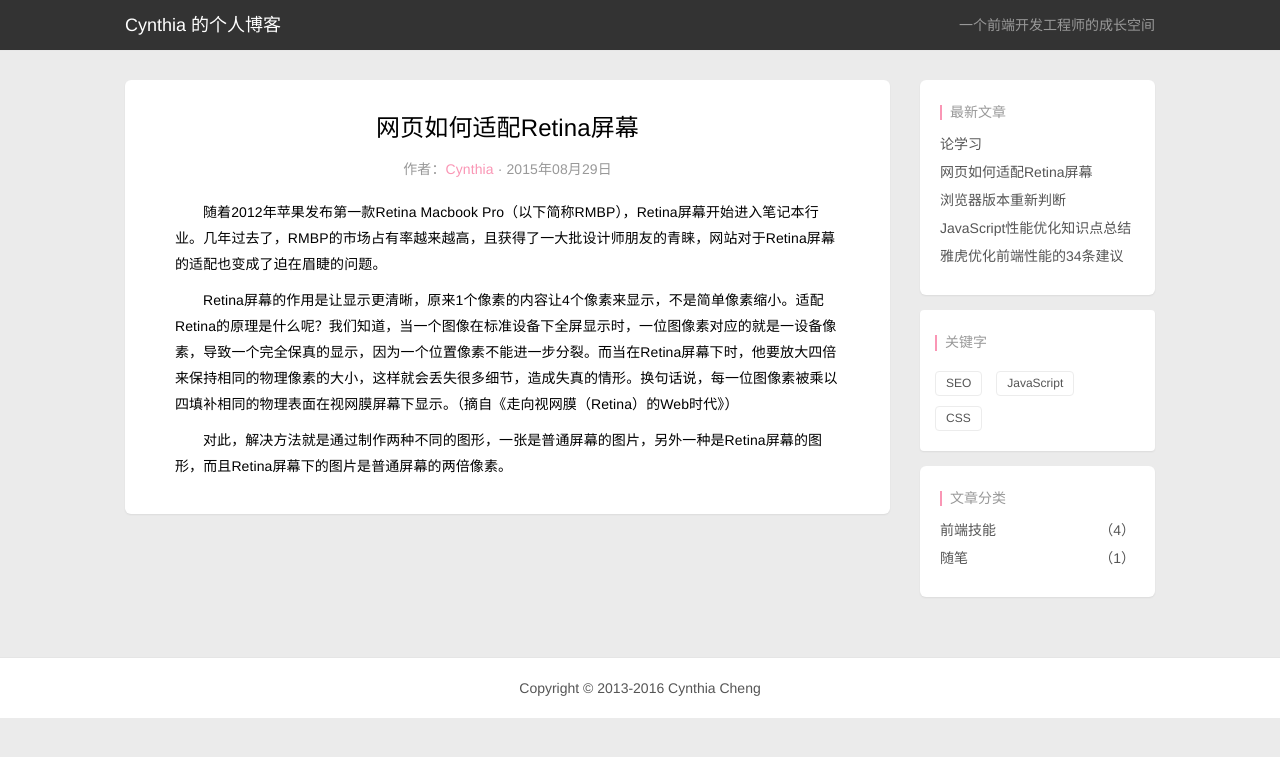
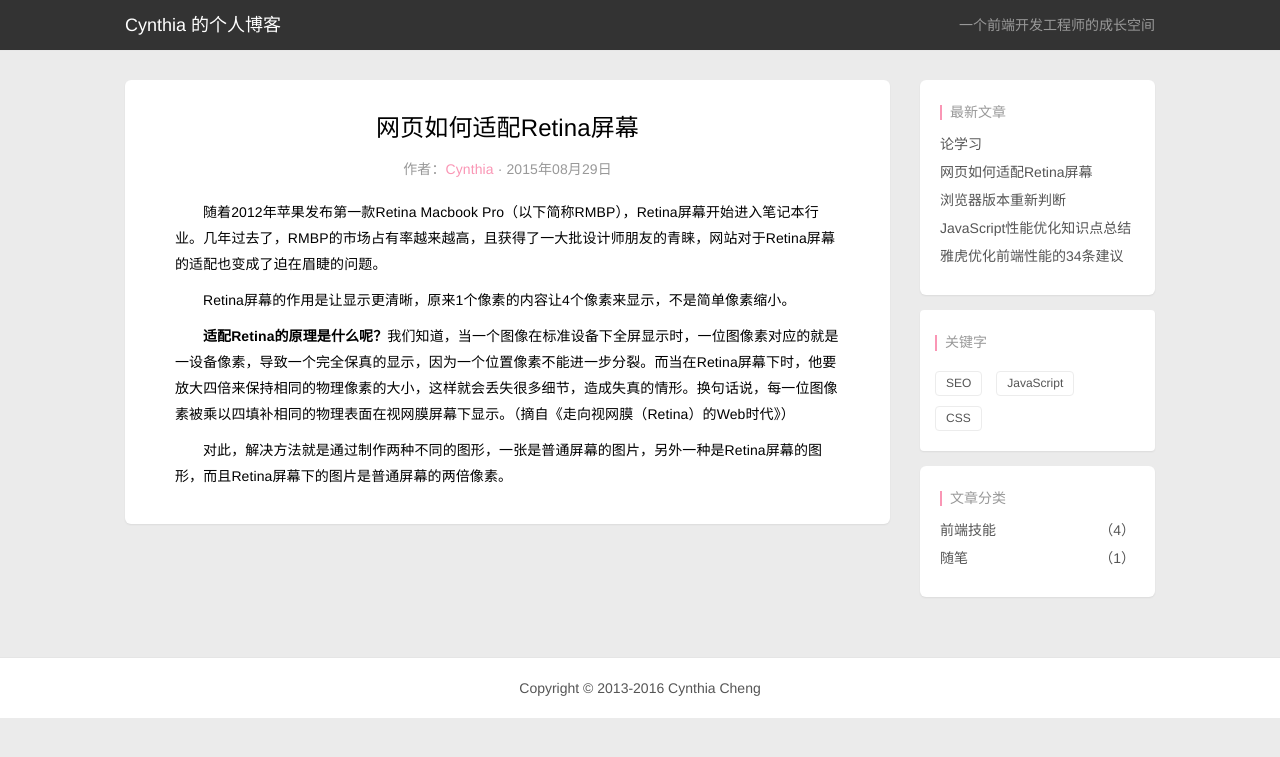
Before and after one commit to ChengYiFan/Blog, a Jekyll site: the page built from _posts/2015-08-29-how-page-adapter-retina-screen.html, in a window 1280 px wide. Shown: the top 757 px of the page. Built offline with Jekyll 4.4.1, drawn with Linux system fonts in a browser that asks for light colours; nearby versions of some CDN libraries; Markdown is read by kramdown in place of the engine named in the settings.

```diff
--- a/_posts/2015-08-29-how-page-adapter-retina-screen.html
+++ b/_posts/2015-08-29-how-page-adapter-retina-screen.html
@@ -12,6 +12,7 @@ excerpt: 随着2012年苹果发布第一款Retina Macbook Pro（以下简称RMBP
 </p>
 <article>
     <p>&nbsp;&nbsp;&nbsp;&nbsp;&nbsp;&nbsp;&nbsp;随着2012年苹果发布第一款Retina Macbook Pro（以下简称RMBP），Retina屏幕开始进入笔记本行业。几年过去了，RMBP的市场占有率越来越高，且获得了一大批设计师朋友的青睐，网站对于Retina屏幕的适配也变成了迫在眉睫的问题。</p>
-    <p>&nbsp;&nbsp;&nbsp;&nbsp;&nbsp;&nbsp;&nbsp;Retina屏幕的作用是让显示更清晰，原来1个像素的内容让4个像素来显示，不是简单像素缩小。适配Retina的原理是什么呢？我们知道，当一个图像在标准设备下全屏显示时，一位图像素对应的就是一设备像素，导致一个完全保真的显示，因为一个位置像素不能进一步分裂。而当在Retina屏幕下时，他要放大四倍来保持相同的物理像素的大小，这样就会丢失很多细节，造成失真的情形。换句话说，每一位图像素被乘以四填补相同的物理表面在视网膜屏幕下显示。（摘自《走向视网膜（Retina）的Web时代》）</p>
+    <p>&nbsp;&nbsp;&nbsp;&nbsp;&nbsp;&nbsp;&nbsp;Retina屏幕的作用是让显示更清晰，原来1个像素的内容让4个像素来显示，不是简单像素缩小。</p>
+    <p>&nbsp;&nbsp;&nbsp;&nbsp;&nbsp;&nbsp;&nbsp;<strong>适配Retina的原理是什么呢？</strong>我们知道，当一个图像在标准设备下全屏显示时，一位图像素对应的就是一设备像素，导致一个完全保真的显示，因为一个位置像素不能进一步分裂。而当在Retina屏幕下时，他要放大四倍来保持相同的物理像素的大小，这样就会丢失很多细节，造成失真的情形。换句话说，每一位图像素被乘以四填补相同的物理表面在视网膜屏幕下显示。（摘自《走向视网膜（Retina）的Web时代》）</p>
     <p>&nbsp;&nbsp;&nbsp;&nbsp;&nbsp;&nbsp;&nbsp;对此，解决方法就是通过制作两种不同的图形，一张是普通屏幕的图片，另外一种是Retina屏幕的图形，而且Retina屏幕下的图片是普通屏幕的两倍像素。</p>
 </article>
```
